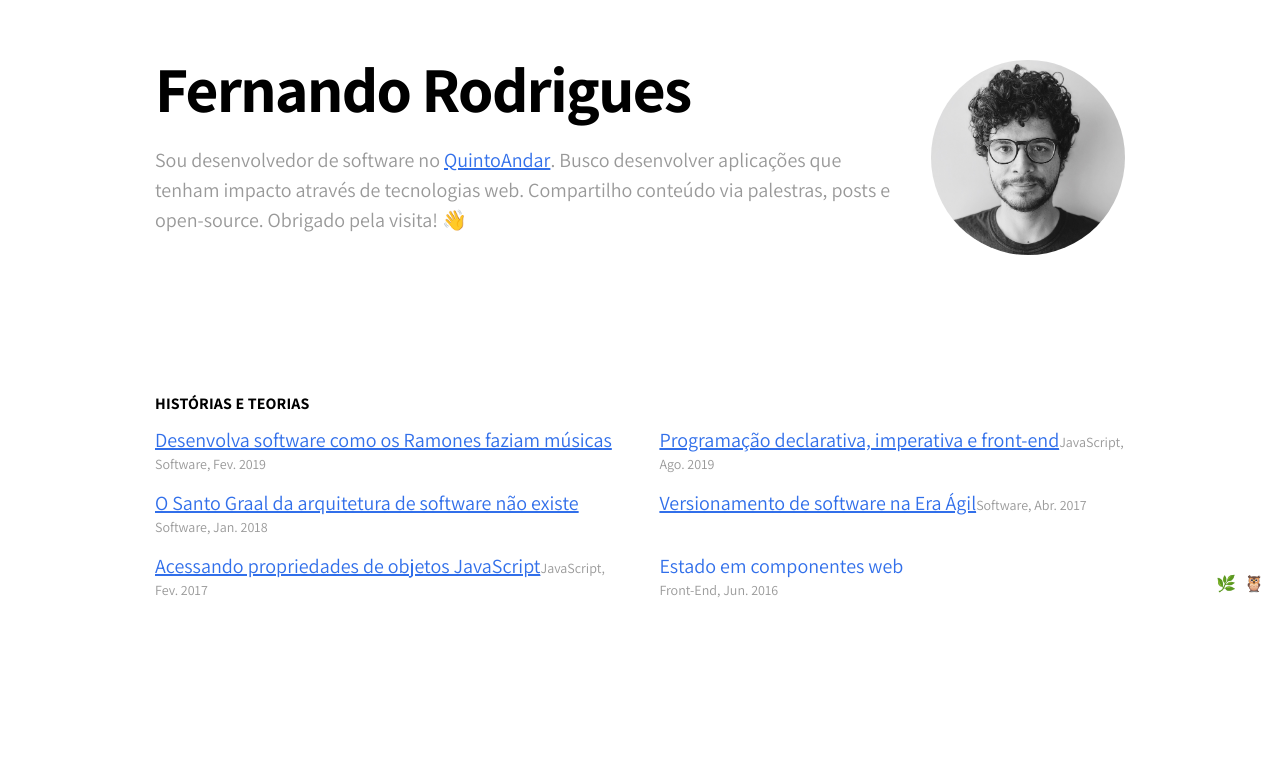
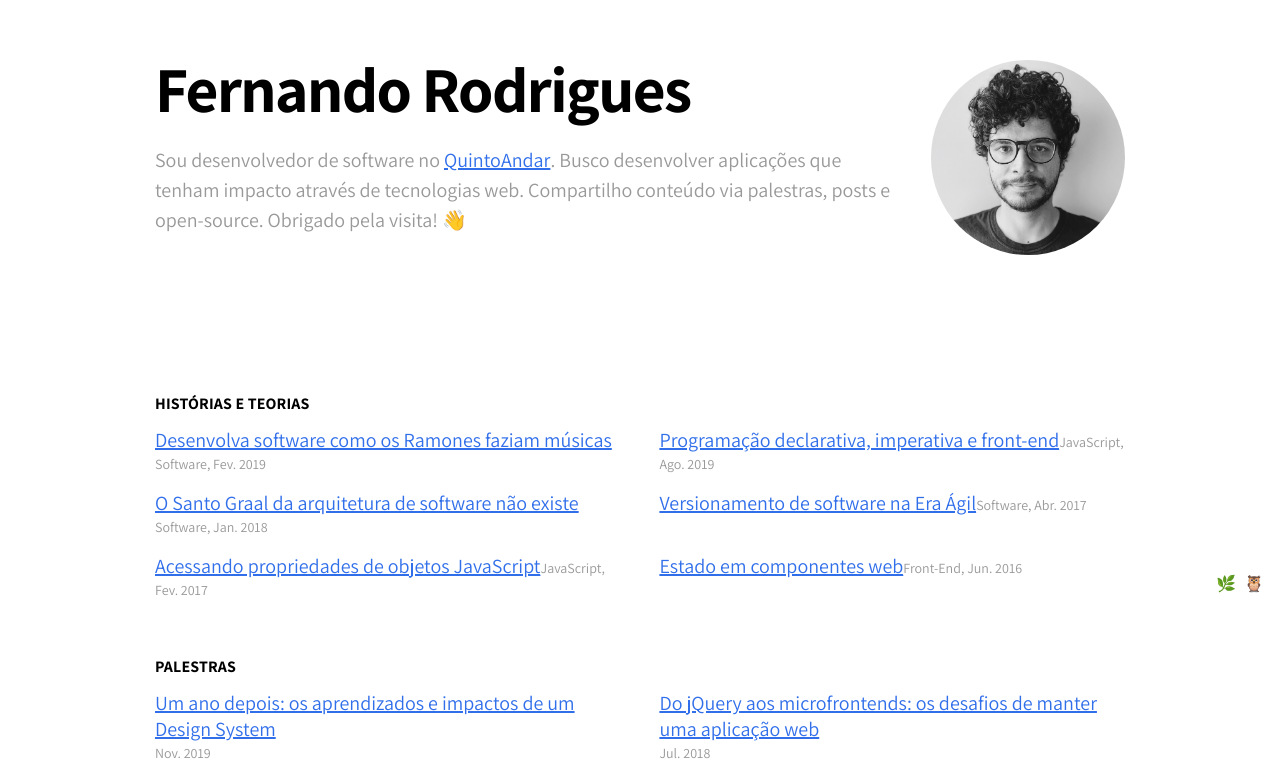
Before and after one commit to fernahh/fernahh.github.io, a Next.js app: page / in a window 1280 px wide. Shown: the part 190-952 px from the top of the page. Before the commit the page ends 806 px from the top, so only its background shows below. Built offline with nearby package versions, Linux system fonts and the light colour scheme.

Commit message:
Improve content section

```diff
--- a/components/content-section.js
+++ b/components/content-section.js
@@ -2,7 +2,7 @@ import { useTheme } from 'hooks/useTheme'
 import { Summary } from 'components/summary'
 
 export const ContentSection = ({ list, title }) => {
-  const { fontSizes, fontWeights, mediaQueries, viewport } = useTheme()
+  const { fontSizes, fontWeights, mediaQueries, sizes, viewport } = useTheme()
 
   return (
     <>
@@ -25,6 +25,7 @@ export const ContentSection = ({ list, title }) => {
         {`
           section {
             margin: auto;
+            margin-bottom: ${sizes.extraLarge};
             max-width: ${viewport.maxWidth};
           }
 
--- a/pages/index.js
+++ b/pages/index.js
@@ -1,11 +1,13 @@
-import { Banner } from '../components/banner'
-import { PostContentSection } from '../components/post-content-section'
-import { Page } from '../layouts/page'
+import { Banner } from 'components/banner'
+import { PostContentSection } from 'components/post-content-section'
+import { TalksContentSection } from 'components/talks-content-section'
+import { Page } from 'layouts/page'
 
 const Index = () => (
   <Page>
     <Banner />
     <PostContentSection />
+    <TalksContentSection />
   </Page>
 )
 
```
